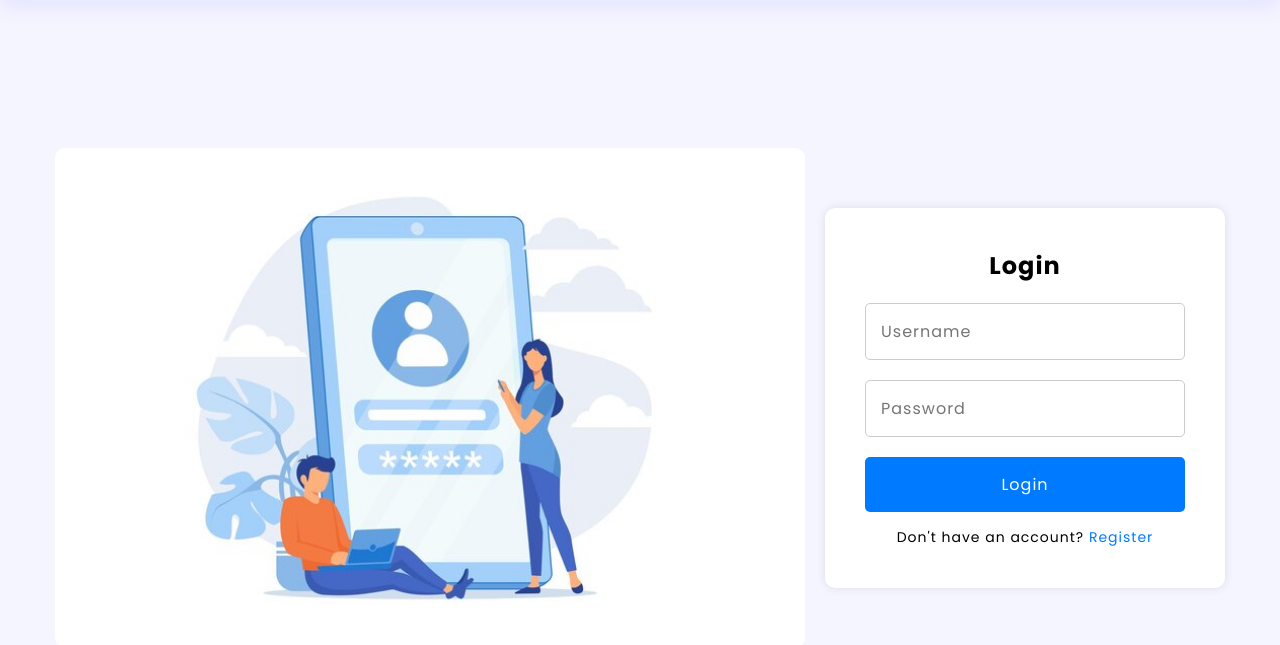
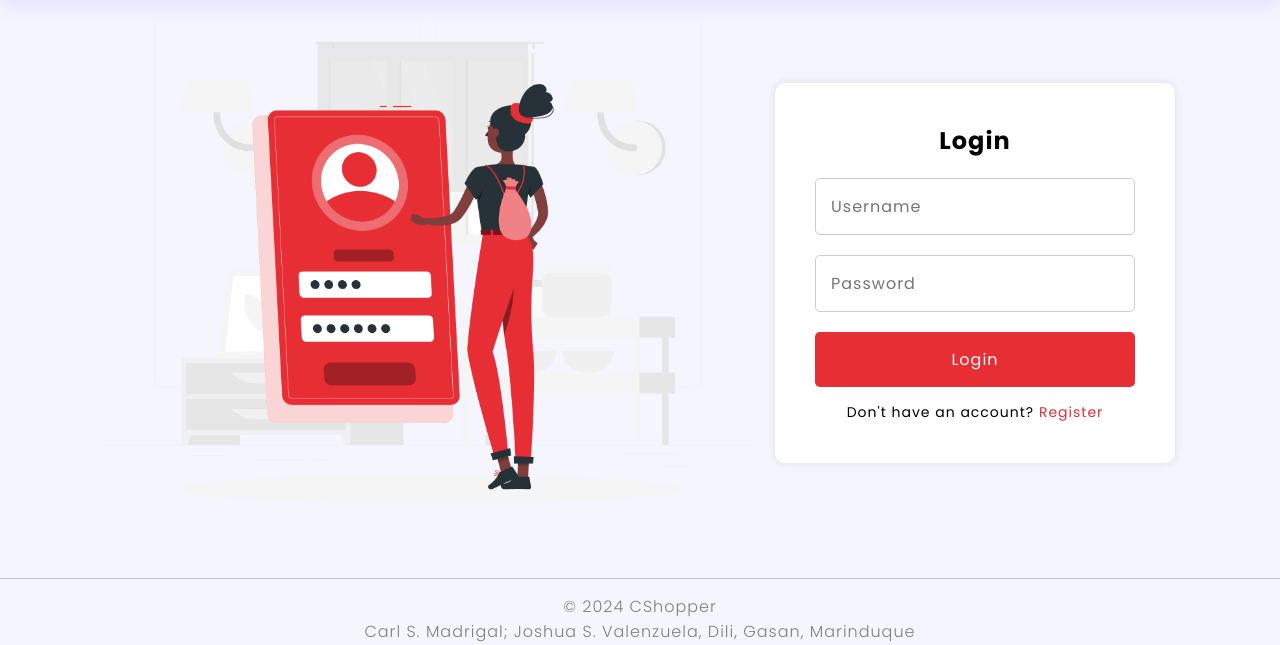
Before and after one commit to CarlMadrigal/Madrigal_Valenzuela_BSIT-2A_HTMLCSS, a plain HTML site: page login.html in a window 1280 px wide. Shown: the part 102-747 px from the top of the page. Drawn offline with Linux system fonts and the light colour scheme.

Commit message:
final commit

```diff
--- a/css/style.css
+++ b/css/style.css
@@ -238,13 +238,13 @@ span {
     display: flex;
     justify-content: center;
     align-items: center;
-    height: 100vh;
+    height: 550px;
 }
 
 .container img{
     margin-right: 20px;
     border-radius: 10px;
-    width: 750px;
+    width: 650px;
 }
 
 .loginForm{
@@ -276,7 +276,7 @@ span {
 button{
     width: 100%;
     padding: 15px;
-    background-color: #007bff;
+    background-color: #E62E34;
     color: white;
     border: none;
     border-radius: 5px;
@@ -286,7 +286,7 @@ button{
 }
 
 button:hover{
-    background-color: #0056b3;
+    background-color: #E62E34;
 }
 
 .loginForm p{
@@ -295,7 +295,7 @@ button:hover{
 }
 
 .loginForm a{
-    color: #007bff;
+    color: #E62E34;
     text-decoration: none;
 }
 
--- a/login.html
+++ b/login.html
@@ -31,7 +31,7 @@
     </div>
 
     <div class="container">
-        <img src="images/login.jpg">
+        <img src="images/login.png">
         <form class="loginForm">
             <h2>Login</h2>
             <div class="input">
```
Also changed, not shown: images/login.jpg (deleted), images/login.png (added).
